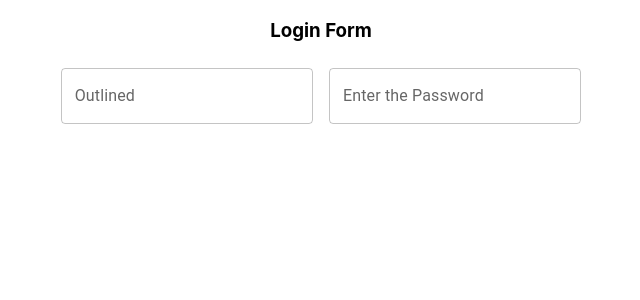
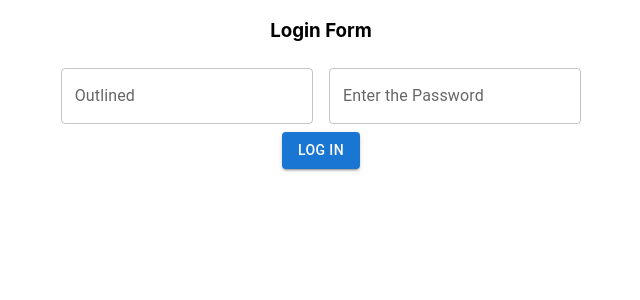
Before and after one commit to Ninelka/react-firebase-v9, a React (Create React App) app: page / in a window 1280 px wide. Shown: the top 300 px of the page, without its empty margins (319-959 px from the left). Built offline with nearby package versions, Linux system fonts and the light colour scheme.

Commit message:
WIP: add login button

```diff
--- /dev/null
+++ b/src/components/common/button.js
@@ -0,0 +1,8 @@
+import * as React from 'react';
+import Button from '@mui/material/Button';
+
+export default function BasicButtons() {
+    return (
+        <Button variant="contained">Log in</Button>
+    );
+}
--- a/src/components/common/form.js
+++ b/src/components/common/form.js
@@ -1,6 +1,7 @@
 import * as React from 'react';
 import Box from '@mui/material/Box';
 import TextField from '@mui/material/TextField';
+import Button from "./button";
 
 export default function BasicTextFields() {
     return (
@@ -22,6 +23,8 @@ export default function BasicTextFields() {
                 <TextField id="outlined-basic" label="Outlined" variant="outlined" />
                 <TextField id="password" label="Enter the Password" variant="outlined" />
             </Box>
+
+            <Button />
         </div>
     );
 }
```
